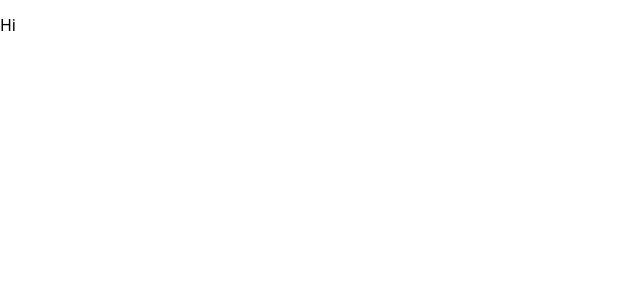
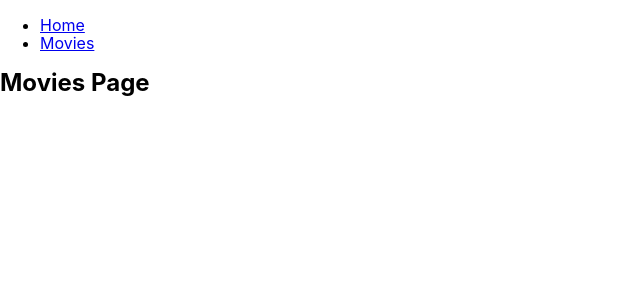
Before and after one commit to itstoreall/goit-react-hw-04-movies, a React (Create React App) app: page /movies in a window 1280 px wide. Shown: the top 300 px of the page, without its empty margins (0-640 px from the left). Built offline with nearby package versions, Linux system fonts and the light colour scheme.

Commit message:
adds an initial navigation

```diff
--- a/public/index.html
+++ b/public/index.html
@@ -4,40 +4,10 @@
     <meta charset="utf-8" />
     <link rel="icon" href="%PUBLIC_URL%/favicon.ico" />
     <meta name="viewport" content="width=device-width, initial-scale=1" />
-    <meta name="theme-color" content="#000000" />
-    <meta
-      name="description"
-      content="Web site created using create-react-app"
-    />
-    <link rel="apple-touch-icon" href="%PUBLIC_URL%/logo192.png" />
-    <!--
-      manifest.json provides metadata used when your web app is installed on a
-      user's mobile device or desktop. See https://developers.google.com/web/fundamentals/web-app-manifest/
-    -->
-    <link rel="manifest" href="%PUBLIC_URL%/manifest.json" />
-    <!--
-      Notice the use of %PUBLIC_URL% in the tags above.
-      It will be replaced with the URL of the `public` folder during the build.
-      Only files inside the `public` folder can be referenced from the HTML.
-
-      Unlike "/favicon.ico" or "favicon.ico", "%PUBLIC_URL%/favicon.ico" will
-      work correctly both with client-side routing and a non-root public URL.
-      Learn how to configure a non-root public URL by running `npm run build`.
-    -->
-    <title>React App</title>
+    <meta name="description" content="Movies App" />
+    <title>Movies App</title>
   </head>
   <body>
-    <noscript>You need to enable JavaScript to run this app.</noscript>
     <div id="root"></div>
-    <!--
-      This HTML file is a template.
-      If you open it directly in the browser, you will see an empty page.
-
-      You can add webfonts, meta tags, or analytics to this file.
-      The build step will place the bundled scripts into the <body> tag.
-
-      To begin the development, run `npm start` or `yarn start`.
-      To create a production bundle, use `npm run build` or `yarn build`.
-    -->
   </body>
 </html>
--- a/src/App.js
+++ b/src/App.js
@@ -1,11 +1,25 @@
 import React from 'react';
+import { Route, Link } from 'react-router-dom';
+import HomePage from './views/HomePage';
+import MoviesPage from './views/MoviesPage';
 
 // e548173527b69af98deb3da87ab1364c
 // https://api.themoviedb.org/3/movie/550?api_key=e548173527b69af98deb3da87ab1364c
 // eyJhbGciOiJIUzI1NiJ9.eyJhdWQiOiJlNTQ4MTczNTI3YjY5YWY5OGRlYjNkYTg3YWIxMzY0YyIsInN1YiI6IjYwNGI4OThkOGEwZTliMDA3OWExY2U0YyIsInNjb3BlcyI6WyJhcGlfcmVhZCJdLCJ2ZXJzaW9uIjoxfQ.Q4y4J0v5i2stJnCmjr_D4HnrTBnU3PxXq20VC9KeLFE
 
-const App = () => {
-  return <p>Hi</p>;
-};
+const App = () => (
+  <>
+    <ul>
+      <li>
+        <Link to="/">Home</Link>
+      </li>
+      <li>
+        <Link to="/movies">Movies</Link>
+      </li>
+    </ul>
+    <Route exact path="/" component={HomePage} />
+    <Route path="/movies" component={MoviesPage} />
+  </>
+);
 
 export default App;
--- a/src/index.js
+++ b/src/index.js
@@ -1,11 +1,15 @@
 import React from 'react';
 import ReactDOM from 'react-dom';
+import App from './App';
 import 'modern-normalize/modern-normalize.css';
-import App from './App';
+import './styles/base.scss';
+import { BrowserRouter } from 'react-router-dom';
 
 ReactDOM.render(
   <React.StrictMode>
-    <App />
+    <BrowserRouter>
+      <App />
+    </BrowserRouter>
   </React.StrictMode>,
   document.getElementById('root'),
 );
--- /dev/null
+++ b/src/styles/_backgrounds.scss
@@ -0,0 +1 @@
+$todoBg: rgb(240, 243, 247);
--- /dev/null
+++ b/src/styles/_colors.scss
@@ -0,0 +1 @@
+$todoColor: rgb(52, 51, 141);
--- /dev/null
+++ b/src/styles/_shadows.scss
@@ -0,0 +1,3 @@
+$todoShadov: rgba(99, 99, 99, 0.5) 0px 2px 5px -1px;
+$modalShadow: 0px 2px 1px -1px rgba(0, 0, 0, 0.2),
+  0px 1px 1px 0px rgba(0, 0, 0, 0.14), 0px 1px 3px 0px rgba(0, 0, 0, 0.12);
--- /dev/null
+++ b/src/styles/base.scss
@@ -0,0 +1,31 @@
+html {
+  box-sizing: border-box;
+}
+
+*,
+*::before,
+*::after {
+  box-sizing: inherit;
+}
+
+body {
+  font-family: -apple-system, BlinkMacSystemFont, avenir next, avenir,
+    helvetica neue, helvetica, Ubuntu, roboto, noto, segoe ui, arial, sans-serif;
+}
+
+h1,
+h2,
+h3,
+p {
+  margin: 0;
+  padding: 0;
+}
+
+.NavLink {
+  font-size: 20px;
+  color: currentColor;
+}
+
+.NavLink--active {
+  color: palevioletred;
+}
--- /dev/null
+++ b/src/styles/shared.scss
@@ -0,0 +1,3 @@
+@import './backgrounds';
+@import './colors';
+@import './shadows';
--- /dev/null
+++ b/src/views/HomePage.jsx
@@ -0,0 +1,7 @@
+import React from 'react';
+
+const HomePage = () => {
+  return <h2>Home Page</h2>;
+};
+
+export default HomePage;
--- /dev/null
+++ b/src/views/MoviesPage.jsx
@@ -0,0 +1,7 @@
+import React from 'react';
+
+const MoviesPage = () => {
+  return <h2>Movies Page</h2>;
+};
+
+export default MoviesPage;
```
Also changed, not shown: src/views/MovieDetailsPage.jsx (added, +11 -0 lines), 1 other file (tests, documents, lock files or other folders).
